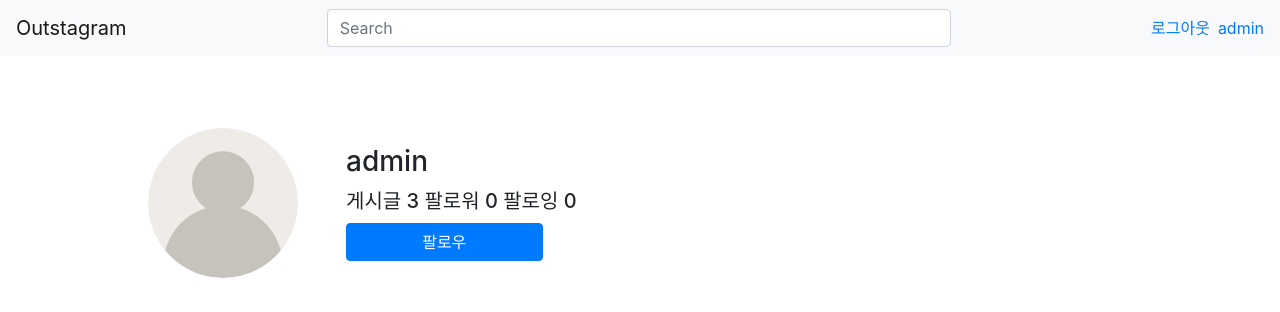
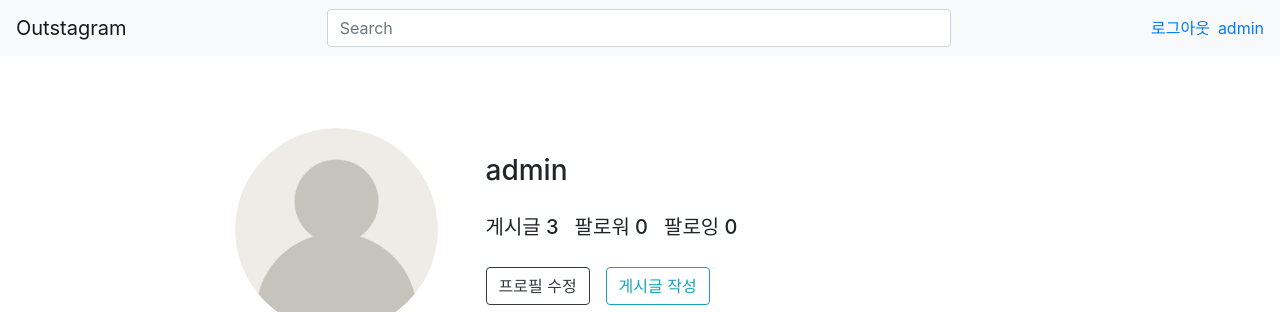
Before and after one commit to ajy720/Outstagram, a Django app: page /user/profile/ in a window 1280 px wide. Shown: the top 312 px of the page. Run offline with Django 3.2, Linux system fonts and the light colour scheme; a user stored in the database is signed in; data comes from the database, SQL or seed files in the repository; both versions use the stored data as it was after the commit; some libraries are stand-ins or nearby versions.

Commit message:
post gallery

```diff
--- a/post/models.py
+++ b/post/models.py
@@ -10,6 +10,9 @@ def post_image_path(instance, filename):
 
 # Create your models here.
 class Post(models.Model):
+    class Meta:
+        ordering = ['-create_at',]
+
     content = models.TextField(verbose_name="내용", blank=True, null=True)
     author = models.ForeignKey(settings.AUTH_USER_MODEL, on_delete=models.CASCADE)
     create_at = models.DateTimeField(auto_created=True, auto_now_add=True)
--- a/post/views.py
+++ b/post/views.py
@@ -19,7 +19,6 @@ def create_form(request):
         form = PostForm(request.POST, request.FILES)
         # 미디어파일이 함께 있으면 같이 인자로 넣어줘야 함.
 
-        pdb.set_trace()
         if form.is_valid():
             post = form.save(commit=False)
             post.author = request.user
--- a/templates/user/profile.html
+++ b/templates/user/profile.html
@@ -3,37 +3,56 @@
 
 {% block content %}
     <div class="container my-lg-5">
-        <div class="infoContainer d-flex px-5 py-4 justify-content-around">
-            <div class="left rounded-circle overflow-hidden">
-                <img src="{{ profile.image.url }}" alt="프로필 사진" width="150">
+        <div class="infoContainer d-flex py-4 justify-content-around w-75 m-auto justify-content-around">
+            <div class="left w-25 d-flex align-items-center">
+                <img src="{{ profile.image.url }}" class="rounded-circle overflow-hidden" alt="프로필 사진" width="100%">
             </div>
-            <div class="right flex-grow-1 py-3 ml-lg-5 d-flex flex-column justify-content-around">
+            <div class="right flex-grow-1 pl-lg-5 py-3 d-flex flex-column justify-content-around">
                 <h3>{{ profile.username }}</h3>
-                <h5>게시글 {{ profile.post_set.count }}
-                    팔로워 {{ profile.followers.count }}
-                    팔로잉 {{ profile.following.count }}</h5>
+                <h5 class="d-flex justify-content-start flex-wrap flex-">
+                    <span class="mr-3">게시글 {{ profile.post_set.count }}</span>
+                    <span class="mr-3">팔로워 {{ profile.followers.count }}</span>
+                    <span class="mr-3">팔로잉 {{ profile.following.count }}</span></h5>
 
+                <div class="d-flex justify-content-start flex-wrap">
+                    {% if user != profile %}
                         <button class="btn w-25
                         {% if user in profile.followers.all %}
                         btn-secondary"> 팔로잉
                         {% else %}
                             btn-primary"> 팔로우
                         {% endif %}
-
                         </button>
+                    {% else %}
+                        <a class="mr-3 d-block btn btn-outline-dark" href="#">
+                        프로필 수정
+                        </a>
+                        <a class="d-block btn btn-outline-info" href="{% url 'post:create' %}">
+                        게시글 작성
+                        </a>
+                    {% endif %}
                 </div>
             </div>
-
+        </div>
         <hr>
 
-        <div class="postContainer d-flex px-5 py-4 justify-content-around">
+        <div class="postContainer d-flex p-4 justify-content-around">
+
+            <div class="row row-cols-lg-3 w-100">
                 {% for post in profile.post_set.all %}
-                <img src="{{ post.image.url }}" alt="as" width="300">
+                    <div class="col min-">
+                        {#                    게시글 상세 페이지로 링크#}
+                        <a href="#">
+                            <img src="{{ post.image.url }}" alt="as" width="100%">
+                        </a>
+                    </div>
 
 
                 {% endfor %}
 
             </div>
+
+        </div>
     </div>
 
 {% endblock %}
```
Also changed, not shown: db.sqlite3, 1 other file. Lines whose indentation alone changed are shown as unchanged.
